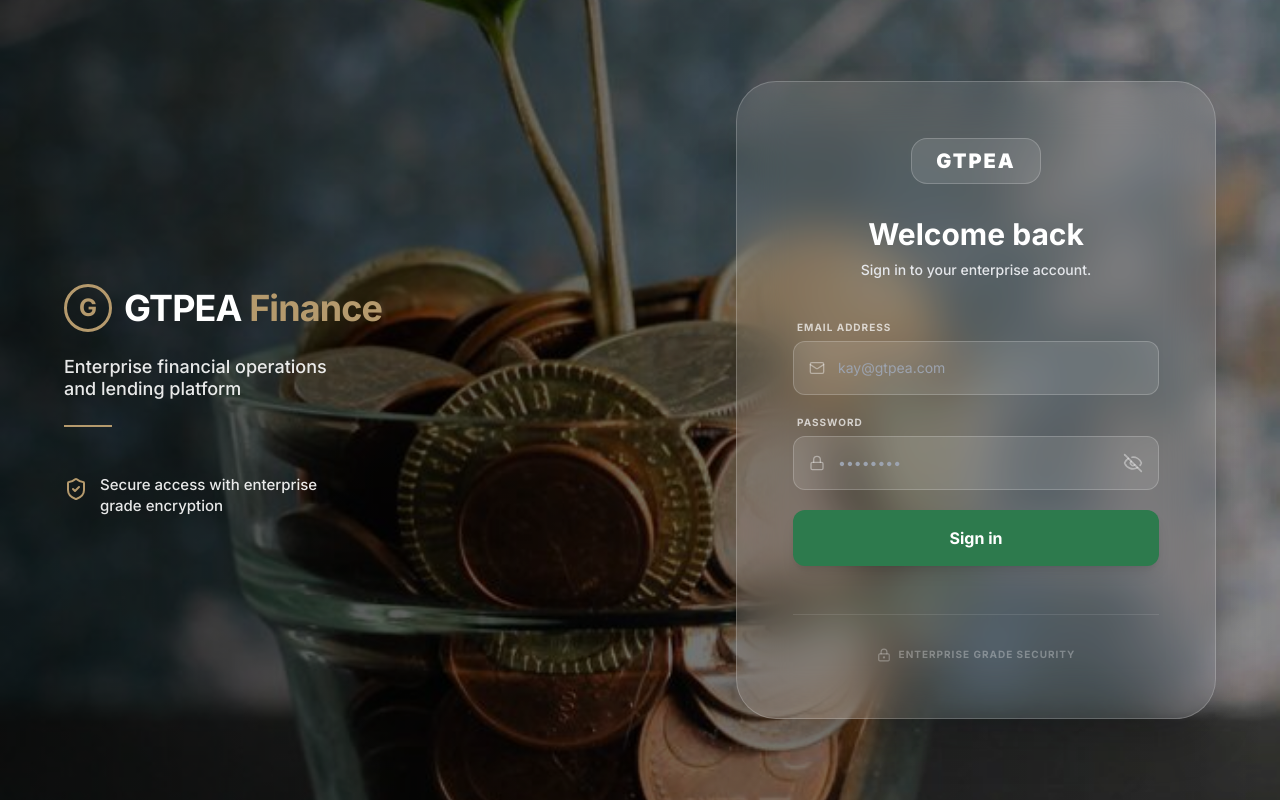
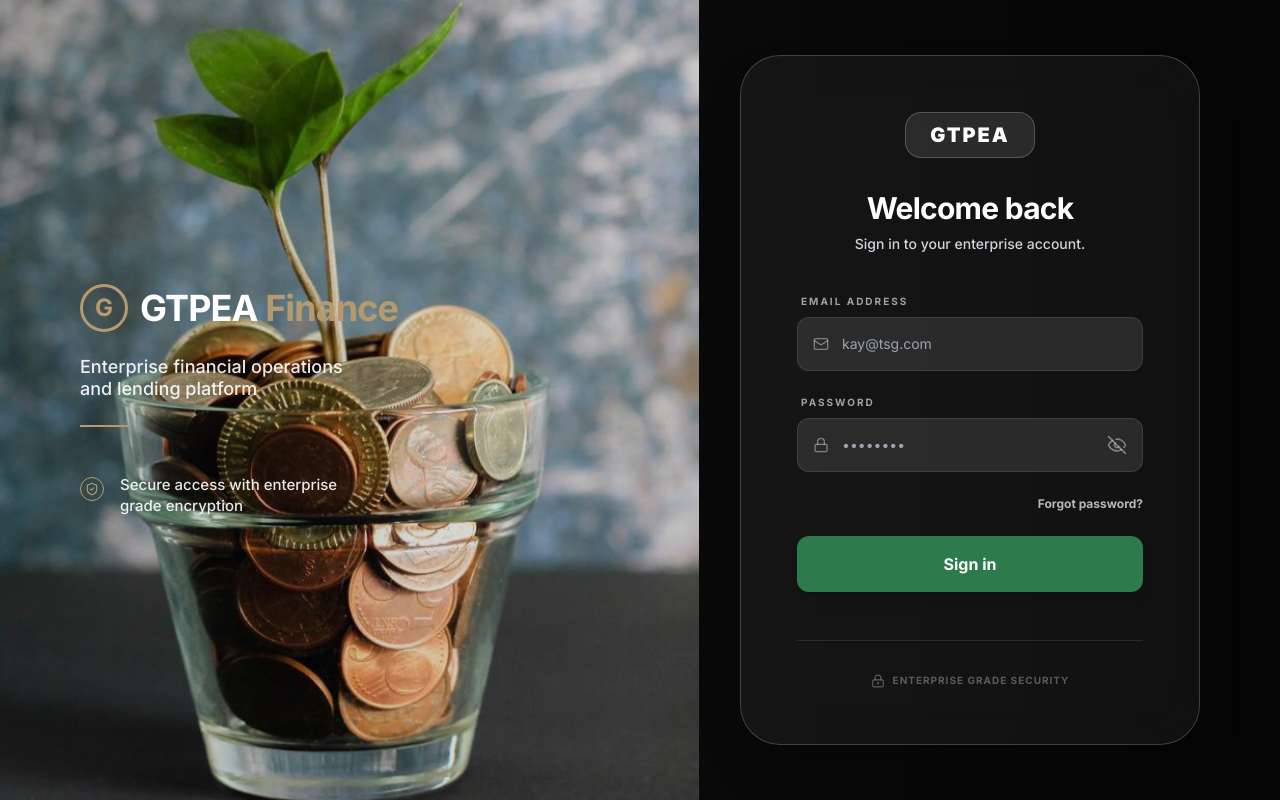
Before and after one commit to amiteyewisdom/GTPEA, a Next.js app: page /login in a window 1280 px wide. Built offline with nearby package versions, Linux system fonts and the light colour scheme; no server answers.

Commit message:
Refactor login page layout and styles

```diff
--- a/src/app/(auth)/login/page.tsx
+++ b/src/app/(auth)/login/page.tsx
@@ -29,24 +29,28 @@ export default function LoginPage() {
   };
 
   return (
-    <main className="relative min-h-screen w-full flex items-center justify-center font-sans antialiased overflow-hidden">
+    <main className="relative min-h-screen w-full flex items-center justify-center font-sans antialiased overflow-hidden bg-[#0a0a0a]">
 
-      {/* BACKGROUND IMAGE: Positioned to be fully visible (Head to Toe) */}
-      <div className="absolute inset-0 z-0 bg-black">
+      {/* BACKGROUND IMAGE - Fixed positioning to match mockup */}
+      <div className="absolute inset-0 z-0 flex items-center justify-start pointer-events-none">
+        <div className="relative w-full h-full lg:w-3/4">
           <Image
             src="/images/growth-plant.jpeg"
             alt="Growth"
             fill
-          className="object-cover object-center opacity-90"
+            // 'contain' ensures the image is never cropped (head-to-toe)
+            // 'object-left' keeps it on the side like the mockup
+            className="object-contain object-left opacity-90"
             priority
           />
-        {/* Soft overlay to help the white text pop on the left side */}
-        <div className="absolute inset-0 bg-black/30 lg:bg-gradient-to-r lg:from-black/60 lg:to-transparent" />
+        </div>
+        {/* Soft vignette to help the card pop */}
+        <div className="absolute inset-0 bg-gradient-to-r from-black/20 via-transparent to-black/60" />
       </div>
 
-      <div className="relative z-10 w-full max-w-7xl px-6 lg:px-16 flex flex-col lg:flex-row items-center justify-between gap-12">
+      <div className="relative z-10 w-full max-w-7xl px-6 lg:px-20 flex flex-col lg:flex-row items-center justify-between gap-12">
 
-        {/* LEFT SIDE: Restored Desktop Branding (From your image) */}
+        {/* LEFT SIDE: Branding (Matches Mockup) */}
         <div className="hidden lg:flex flex-col text-white max-w-md">
           <div className="flex items-center gap-3 mb-6">
             <div className="w-12 h-12 border-[3px] border-[#b59a6d] rounded-full flex items-center justify-center text-[#b59a6d] font-bold text-2xl">
@@ -59,20 +63,22 @@ export default function LoginPage() {
           <p className="text-lg font-medium opacity-90 leading-tight mb-6">
             Enterprise financial operations <br /> and lending platform
           </p>
-          <div className="h-[2px] w-12 bg-[#b59a6d] mb-12" />
-          <div className="flex items-start gap-3">
-            <ShieldCheck className="text-[#b59a6d] w-6 h-6 mt-0.5" />
+          <div className="h-[2.5px] w-12 bg-[#b59a6d] mb-12" />
+          <div className="flex items-start gap-4">
+            <div className="w-6 h-6 rounded-full border border-[#b59a6d] flex items-center justify-center flex-shrink-0 mt-0.5">
+               <ShieldCheck className="text-[#b59a6d] w-3.5 h-3.5" />
+            </div>
             <p className="text-[15px] font-medium leading-snug opacity-90">
               Secure access with enterprise <br /> grade encryption
             </p>
           </div>
         </div>
 
-        {/* RIGHT SIDE: The Ultra-Glassy Card (See-through everywhere) */}
-        <div className="w-full max-w-[480px]">
-          <div className="bg-white/10 backdrop-blur-xl border border-white/20 shadow-2xl rounded-[2.5rem] p-8 lg:p-14 transition-all">
+        {/* RIGHT SIDE: The Crystal Glass Card */}
+        <div className="w-full max-w-[460px]">
+          <div className="bg-white/5 backdrop-blur-xl border border-white/20 shadow-2xl rounded-[2.5rem] p-8 lg:p-14 transition-all duration-300">
 
-            {/* Logo inside card - Displays "GTPEA" as requested */}
+            {/* LOGO: Displays "GTPEA" inside the card */}
             <div className="flex justify-center mb-8">
               <div className="px-6 py-2 bg-white/10 border border-white/20 rounded-2xl">
                 <span className="text-xl font-black tracking-widest text-white">
@@ -82,36 +88,36 @@ export default function LoginPage() {
             </div>
 
             <div className="text-center mb-10">
-              <h2 className="text-3xl font-bold text-white mb-2">Welcome back</h2>
-              <p className="text-sm text-gray-200 font-medium">
+              <h2 className="text-3xl font-bold text-white mb-2 tracking-tight">Welcome back</h2>
+              <p className="text-sm text-gray-300 font-medium">
                 Sign in to your enterprise account.
               </p>
             </div>
 
-            <form className="space-y-5" onSubmit={handleSubmit}>
+            <form className="space-y-6" onSubmit={handleSubmit}>
               {error && (
-                <div className="p-3 bg-red-500/30 backdrop-blur-md text-white text-xs rounded-xl border border-red-500/40 text-center">
+                <div className="p-3 bg-red-500/20 border border-red-500/30 text-white text-xs rounded-xl text-center">
                   {error}
                 </div>
               )}
 
-              <div className="space-y-1.5">
-                <label className="block text-[10px] font-bold uppercase tracking-widest text-white/70 ml-1">Email address</label>
+              <div className="space-y-2">
+                <label className="block text-[10px] font-bold uppercase tracking-[0.2em] text-white/60 ml-1">Email address</label>
                 <div className="relative">
                   <Mail className="absolute left-4 top-1/2 -translate-y-1/2 w-4 h-4 text-white/40" />
                   <input
                     type="email"
                     value={email}
                     onChange={(e) => setEmail(e.target.value)}
-                    placeholder="kay@gtpea.com"
+                    placeholder="kay@tsg.com"
                     required
-                    className="w-full pl-11 pr-4 py-4 bg-white/10 border border-white/20 rounded-xl text-sm text-white focus:ring-2 focus:ring-[#2D7A4D] outline-none"
+                    className="w-full pl-11 pr-4 py-4 bg-white/10 border border-white/10 rounded-xl text-sm text-white focus:ring-2 focus:ring-[#2D7A4D] outline-none transition-all"
                   />
                 </div>
               </div>
 
-              <div className="space-y-1.5">
-                <label className="block text-[10px] font-bold uppercase tracking-widest text-white/70 ml-1">Password</label>
+              <div className="space-y-2">
+                <label className="block text-[10px] font-bold uppercase tracking-[0.2em] text-white/60 ml-1">Password</label>
                 <div className="relative">
                   <Lock className="absolute left-4 top-1/2 -translate-y-1/2 w-4 h-4 text-white/40" />
                   <input
@@ -120,7 +126,7 @@ export default function LoginPage() {
                     onChange={(e) => setPassword(e.target.value)}
                     placeholder="••••••••"
                     required
-                    className="w-full pl-11 pr-11 py-4 bg-white/10 border border-white/20 rounded-xl text-sm text-white outline-none"
+                    className="w-full pl-11 pr-11 py-4 bg-white/10 border border-white/10 rounded-xl text-sm text-white outline-none"
                   />
                   <button
                     type="button"
@@ -132,13 +138,19 @@ export default function LoginPage() {
                 </div>
               </div>
 
-              {/* FOREST GREEN BUTTON (Matched to your image) */}
+              <div className="flex items-center justify-end">
+                <a href="/forgot-password" size="sm" className="text-xs text-white/70 hover:text-white font-bold transition-colors">
+                  Forgot password?
+                </a>
+              </div>
+
+              {/* FOREST GREEN BUTTON (Restored from Mockup) */}
               <button
                 type="submit"
                 disabled={loading}
-                className="w-full bg-[#2D7A4D] hover:bg-[#23633b] text-white font-bold py-4 rounded-xl shadow-lg text-base mt-2 active:scale-95 transition-all"
+                className="w-full bg-[#2D7A4D] hover:bg-[#23633b] text-white font-bold py-4 rounded-xl shadow-lg text-base mt-2 active:scale-[0.98] transition-all"
               >
-                {loading ? 'Verifying...' : 'Sign in'}
+                {loading ? 'Processing...' : 'Sign in'}
               </button>
             </form>
 
```
Lines whose indentation alone changed are shown as unchanged.
